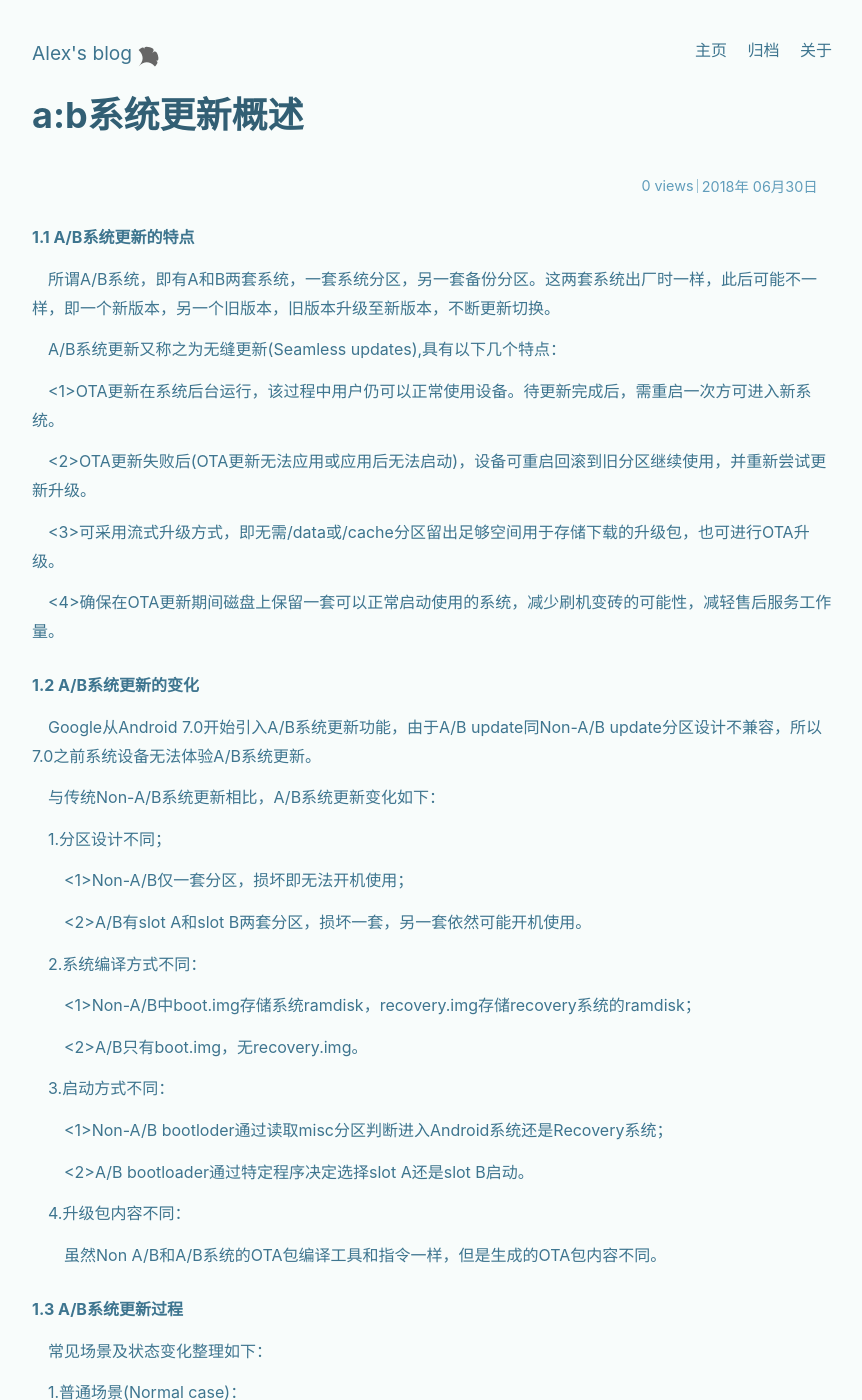
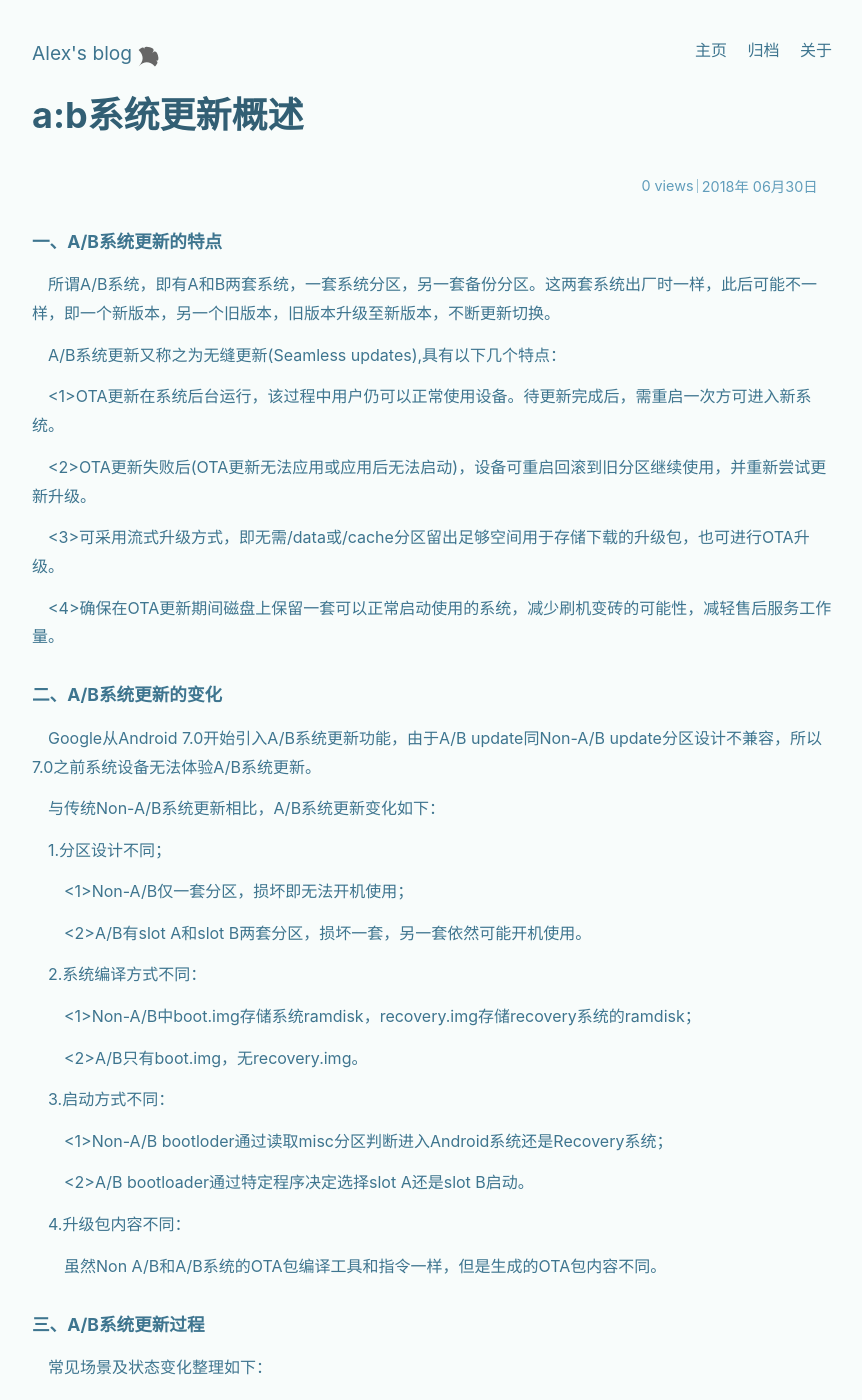
Before and after one commit to yuan22/alexblog.github.io, a Jekyll site: the page built from _posts/2018-06-30-<OTA系列>A:B系统更新概述.md, in a window 1280 px wide and 1400 px high. Shown: the whole window, without its empty margins (208-1070 px from the left). Built offline with Jekyll 4.4.1, drawn with Linux system fonts in a browser that asks for light colours; nearby versions of some CDN libraries; our own code applies the rules of GitHub Pages for plain Markdown files.

Commit message:
modify format

```diff
--- a/_posts/2018-06-30-<OTA系列>A:B系统更新概述.md
+++ b/_posts/2018-06-30-<OTA系列>A:B系统更新概述.md
@@ -1,4 +1,4 @@
-##### 1.1 A/B系统更新的特点
+#### 一、A/B系统更新的特点
 
 &emsp;所谓A/B系统，即有A和B两套系统，一套系统分区，另一套备份分区。这两套系统出厂时一样，此后可能不一样，即一个新版本，另一个旧版本，旧版本升级至新版本，不断更新切换。
 
@@ -12,7 +12,7 @@
 
 &emsp;<4>确保在OTA更新期间磁盘上保留一套可以正常启动使用的系统，减少刷机变砖的可能性，减轻售后服务工作量。
 
-##### 1.2 A/B系统更新的变化
+#### 二、A/B系统更新的变化
 
 &emsp;Google从Android 7.0开始引入A/B系统更新功能，由于A/B update同Non-A/B update分区设计不兼容，所以7.0之前系统设备无法体验A/B系统更新。
 
@@ -41,7 +41,7 @@
 &emsp;&emsp;虽然Non A/B和A/B系统的OTA包编译工具和指令一样，但是生成的OTA包内容不同。
 
 
-##### 1.3 A/B系统更新过程
+#### 三、A/B系统更新过程
 
 &emsp;常见场景及状态变化整理如下：
 
```
